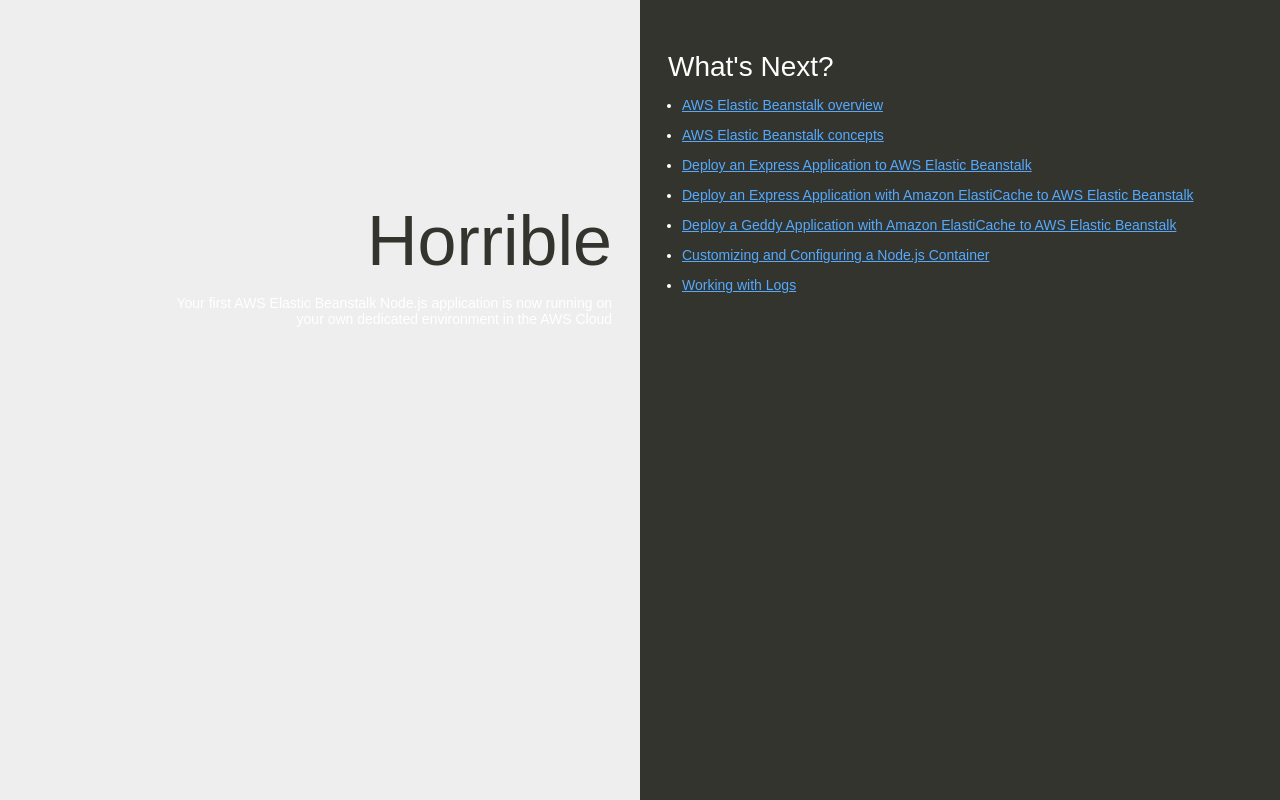
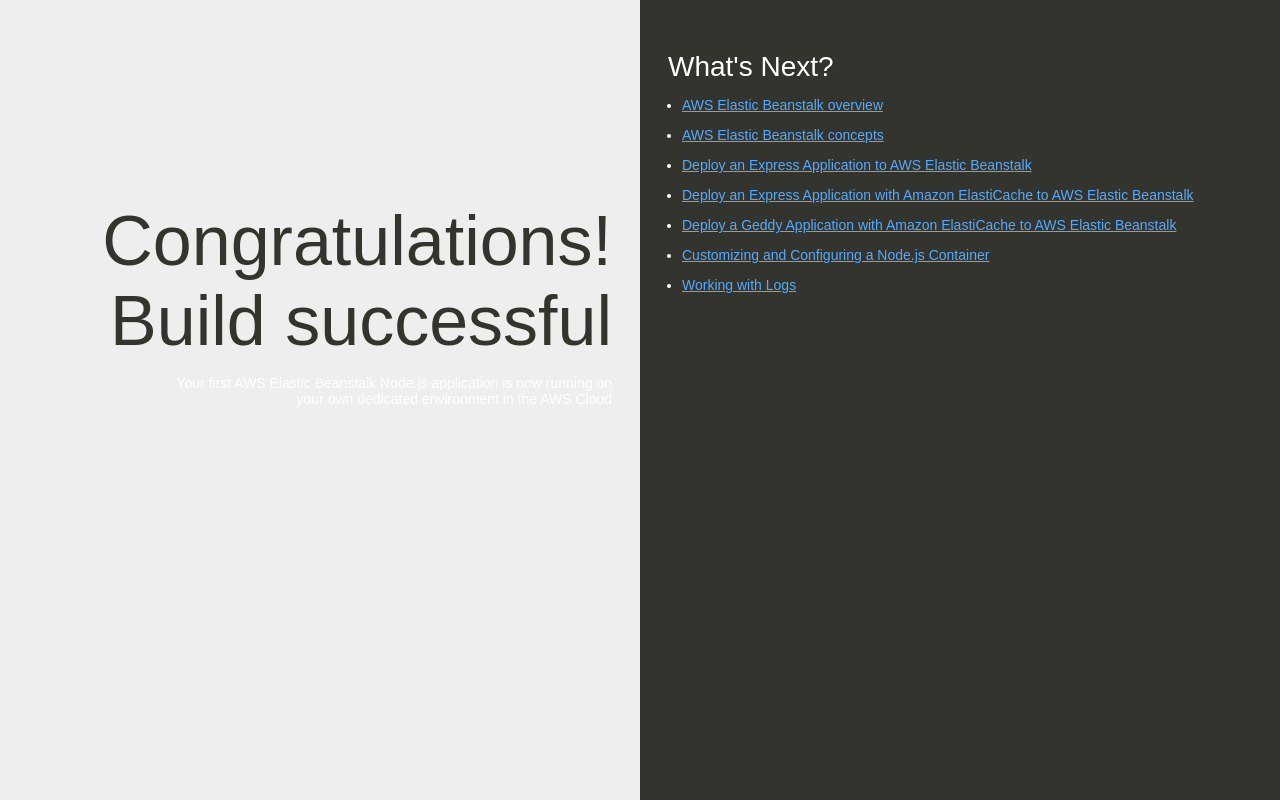
Before and after one commit to jasonfelix23/my-nodejs-app, a website: page index.html in a window 1280 px wide. Drawn offline with Linux system fonts and the light colour scheme.

Commit message:
Update index.html

```diff
--- a/index.html
+++ b/index.html
@@ -74,7 +74,7 @@
   </head>
   <body>
     <div class="textColumn">
-      <h1>Horrible</h1>
+      <h1>Congratulations! Build successful</h1>
       <p>Your first AWS Elastic Beanstalk Node.js application is now running on your own dedicated environment in the AWS Cloud</p>
     </div>
     <div class="linksColumn">
```
